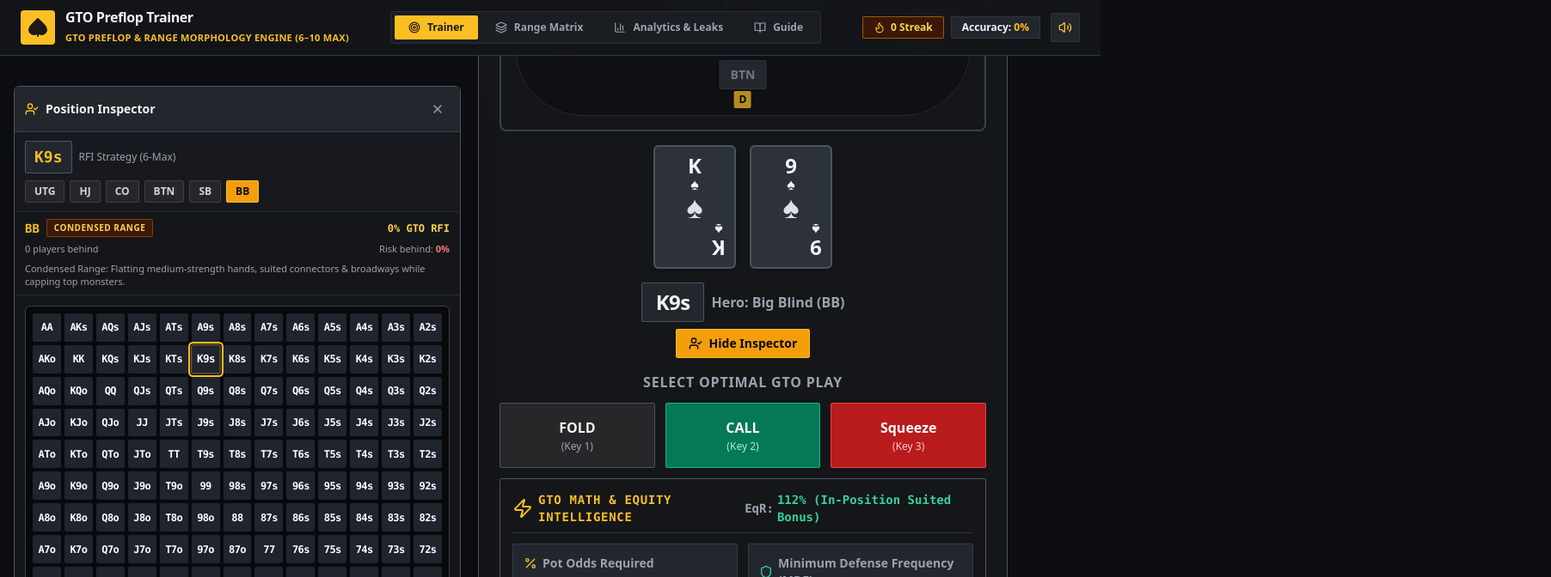
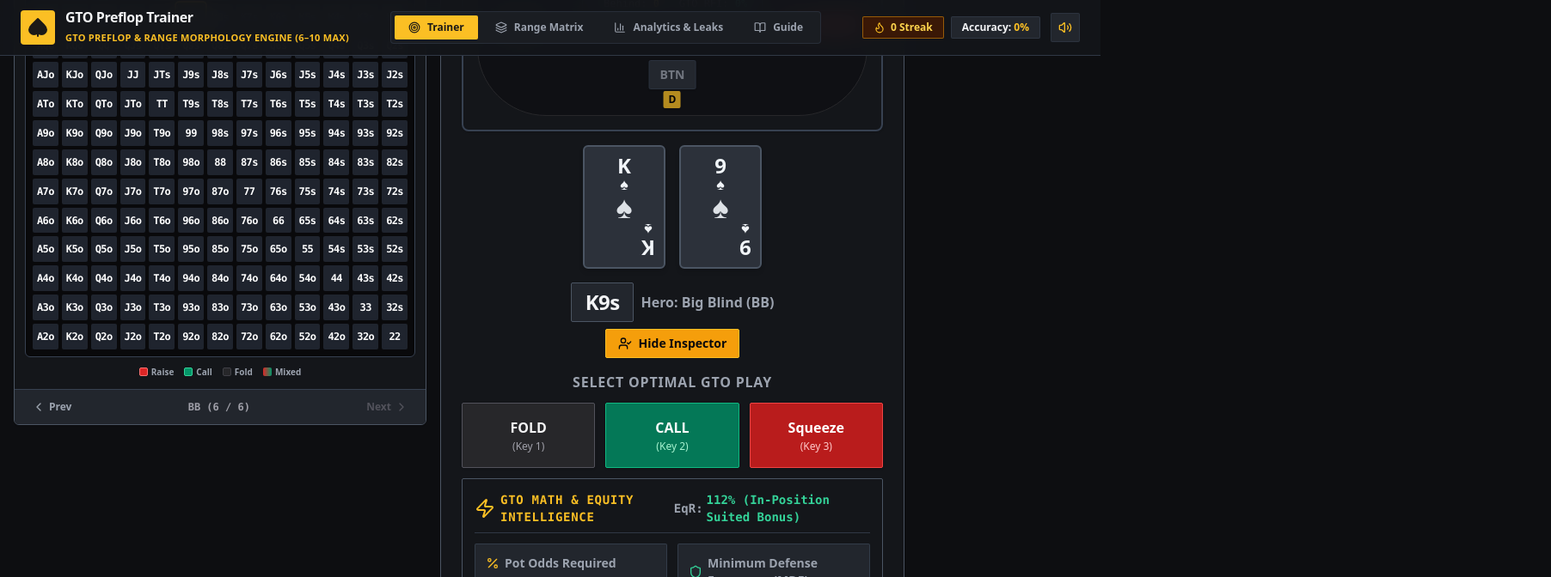
Before and after one commit to Rizehigh/gto-preflop-trainer, a React (Vite) app: page / in a window 1280 px wide. Both pictures are taken after a click on the button "See what this hand would do from every position around the t". Shown: the part 471-1143 px from the top of the page at 86% size, 1804 px wide, since content can reach past the window. Built offline with nearby package versions, Linux system fonts and the light colour scheme.

Commit message:
fix: attach Position Inspector grid directly to left of table in single responsive card container

```diff
--- a/src/components/PositionalRangeGrid.tsx
+++ b/src/components/PositionalRangeGrid.tsx
@@ -97,10 +97,10 @@
   };
 
   return (
-    <div className="fixed left-4 top-20 z-50 flex flex-col w-[340px] sm:w-[450px] md:w-[520px] max-h-[calc(100vh-6rem)] bg-m3-surfaceContainerLow border border-m3-outline rounded-m3-md shadow-2xl overflow-y-auto animate-fadeIn">
+    <div className="flex flex-col w-full bg-m3-surfaceContainerLow border border-m3-outline rounded-m3-md shadow-sm overflow-hidden animate-fadeIn space-y-0">
 
       {/* Header */}
-      <div className="p-3 bg-m3-surfaceContainerHigh border-b border-m3-outlineVariant flex items-center justify-between sticky top-0 z-10">
+      <div className="p-3 bg-m3-surfaceContainerHigh border-b border-m3-outlineVariant flex items-center justify-between">
         <div className="flex items-center gap-2">
           <UserCheck className="w-4 h-4 text-amber-400" />
           <span className="text-sm font-bold text-m3-onSurface">Position Inspector</span>
@@ -129,7 +129,6 @@
         {/* Position Buttons */}
         <div className="flex flex-wrap gap-1.5">
           {positions.map((pos) => {
-            const freq = currentRanges[handNotation] || { raise: 0, call: 0, fold: 1 };
             const isCurrentHero = pos === currentHeroPosition;
             const isSelected = pos === selectedPosition;
 
@@ -228,7 +227,7 @@
       </div>
 
       {/* Navigation Footer */}
-      <div className="px-3 py-2 bg-m3-surfaceContainerHigh border-t border-m3-outlineVariant flex items-center justify-between sticky bottom-0 z-10">
+      <div className="px-3 py-2 bg-m3-surfaceContainerHigh border-t border-m3-outlineVariant flex items-center justify-between">
         <button
           onClick={handlePrev}
           disabled={currentIndex === 0}
--- a/src/components/TrainerTab.tsx
+++ b/src/components/TrainerTab.tsx
@@ -180,7 +180,7 @@
   const activeOpponentProfile = isExploitMode ? OPPONENT_PROFILES[activeOpponentId] : null;
 
   return (
-    <div className="w-full max-w-7xl mx-auto space-y-5">
+    <div className={`w-full mx-auto space-y-5 transition-all duration-500 ${showPositionalGrid ? 'max-w-[1700px]' : 'max-w-7xl'}`}>
 
       {/* Mode & Controls Header */}
       <div className="bg-m3-surfaceContainerLow border border-m3-outline p-4 rounded-m3-md flex flex-wrap items-center justify-between gap-4 shadow-sm">
@@ -324,8 +324,12 @@
         </div>
       )}
 
-      {/* Positional Range Grid Inspector (Fixed Left Sidebar) */}
+      {/* Main Grid Flex Container - Attached columns */}
+      <div className="flex flex-col lg:flex-row gap-4 items-start w-full overflow-x-auto pb-4 transition-all duration-500">
+
+        {/* Left Column: Positional Range Grid Inspector (Attached when open) */}
         {showPositionalGrid && (
+          <div className="w-full lg:w-[420px] xl:w-[480px] shrink-0 animate-fadeIn">
             <PositionalRangeGrid
               handNotation={handNotation}
               tableSize={tableSize}
@@ -338,13 +342,11 @@
                 setEvaluation(null);
               }}
             />
+          </div>
         )}
 
-      {/* Main Grid Container - shifts right when inspector is open */}
-      <div className={`grid grid-cols-1 lg:grid-cols-12 gap-4 items-start transition-transform duration-500 ease-in-out ${showPositionalGrid ? 'lg:translate-x-[480px] xl:translate-x-[540px]' : ''}`}>
-
         {/* Main Column: Poker Table & Action Controls */}
-        <div className="lg:col-span-6 flex flex-col items-center bg-m3-surfaceContainerLow border border-m3-outline rounded-m3-md p-6 shadow-sm relative space-y-4">
+        <div className="w-full lg:flex-1 lg:min-w-[540px] shrink-0 flex flex-col items-center bg-m3-surfaceContainerLow border border-m3-outline rounded-m3-md p-6 shadow-sm relative space-y-4">
 
           <PokerTable
             heroPosition={currentSpot.heroPosition}
@@ -507,7 +509,7 @@
         </div>
 
         {/* Right Column: Solution Grid & Feedback */}
-        <div className="lg:col-span-6 space-y-4 flex flex-col items-center w-full">
+        <div className="w-full lg:flex-1 lg:min-w-[540px] shrink-0 space-y-4 flex flex-col items-center">
           {userAction === null && !showHint ? (
             /* Pre-Decision Locked State */
             <div className="w-full bg-m3-surfaceContainerLow border border-m3-outline rounded-m3-md p-6 text-center space-y-4 shadow">
```
Lines whose indentation alone changed are shown as unchanged.
